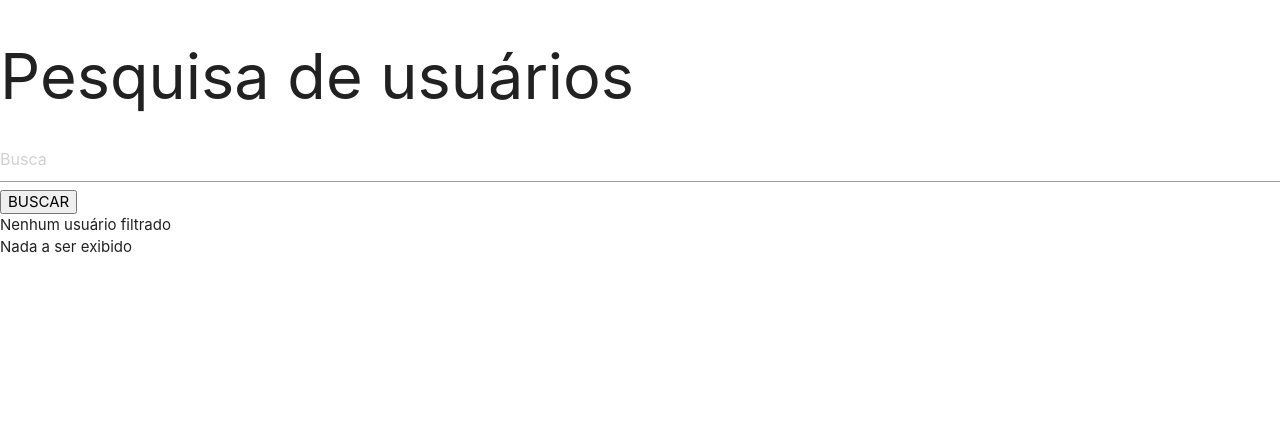
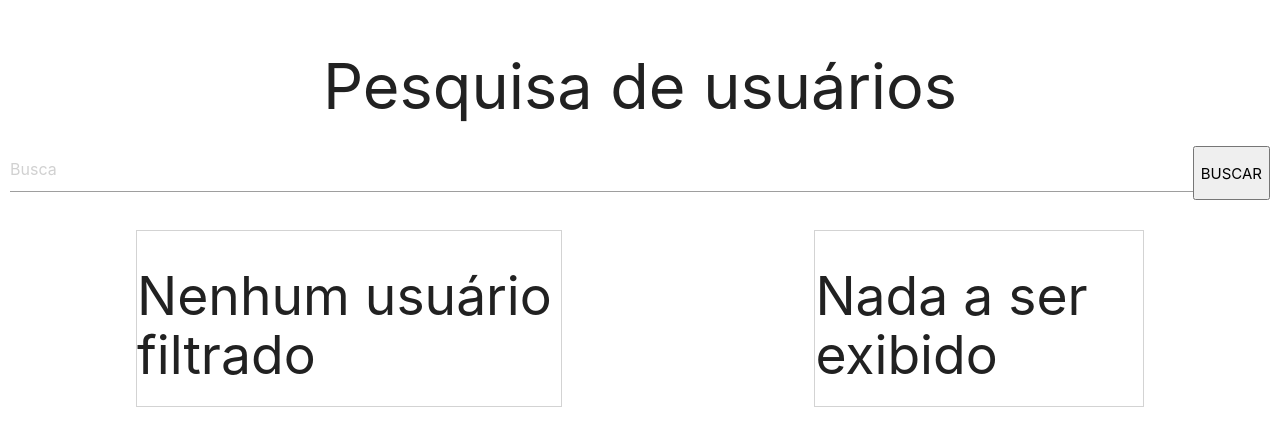
Before and after one commit to jessicaperuggia/pesquisaDeUsuarios, a plain HTML site: page index.html in a window 1280 px wide. Drawn offline with nearby package versions, Linux system fonts and the light colour scheme.

Commit message:
crate CSS

```diff
--- a/css/styles.css
+++ b/css/styles.css
@@ -0,0 +1,23 @@
+body {
+    padding: 10px;
+}
+h1 {
+    text-align: center;
+}
+#search-container{
+    display: flex;
+}
+
+#user-container {
+    display: flex;
+    flex-direction: row;
+    align-items: center;
+}
+
+.user {
+    margin-right: 10%;
+    margin-top: 30px;
+    margin-left: 10%;
+    align-items: center;
+    border: 1px solid lightgray;
+}
--- a/index.html
+++ b/index.html
@@ -17,8 +17,12 @@
         <button id="search-button">BUSCAR</button>
     </div>
     <div id="user-container">
-        <div id="user-data">Nenhum usuário filtrado</div>
-        <div id="user-details">Nada a ser exibido</div>
+        <div id="user-data" class="user">
+            <h2>Nenhum usuário filtrado</h2>
+        </div>
+        <div id="user-details" class="user">
+            <h2>Nada a ser exibido</h2>
+        </div>
     </div>
 
     <script src="./js/script.js"></script>
```
